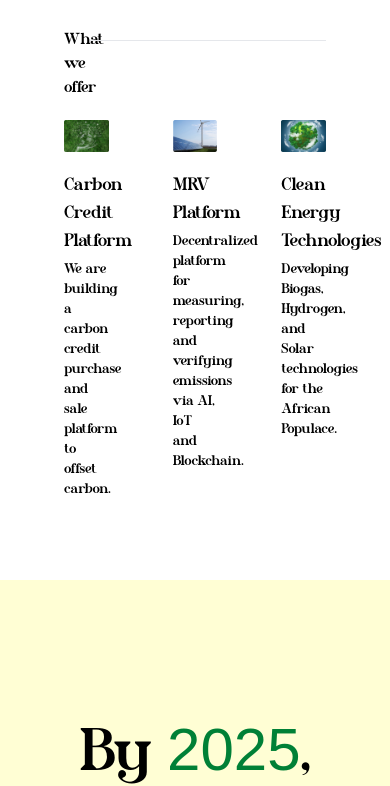
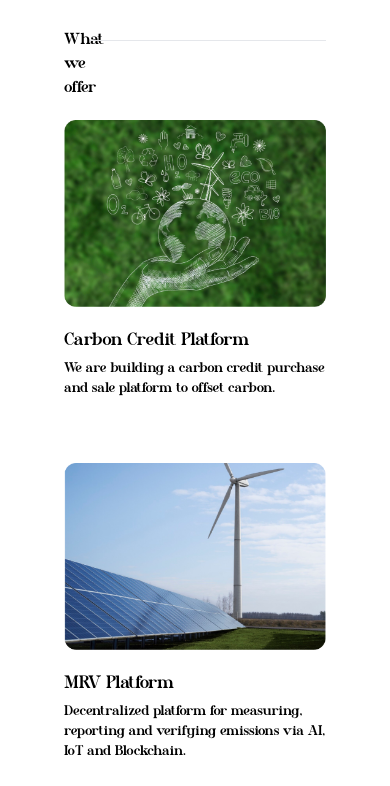
Before and after one commit to Mcnoble1/Chemotronix-v2, a Next.js app: page / in a window 390 px wide. Shown: the part 1580-2366 px from the top of the page. Built offline with nearby package versions, Linux system fonts and the light colour scheme.

Commit message:
feat: updated offer component :octocat:

```diff
--- a/components/Offer/index.tsx
+++ b/components/Offer/index.tsx
@@ -6,7 +6,7 @@
                 <p className="w-[10%]">What we offer</p>
                 <hr className="h-[1px] w-[90%] bg-black mt-3"/>
             </div>
-            <div className="grid grid-cols-3 gap-16">
+            <div className="grid lg:grid-cols-3 gap-16">
                 <div>
                     <Image src="/images/offer1.png" alt="Offer 1" className="mb-5" width={300} height={300} />
                     <h1 className="mb-1 text-lg font-medium">Carbon Credit Platform</h1>
```
